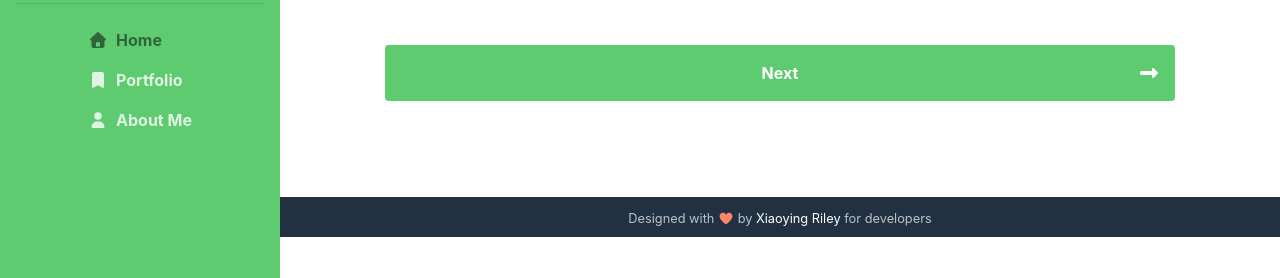
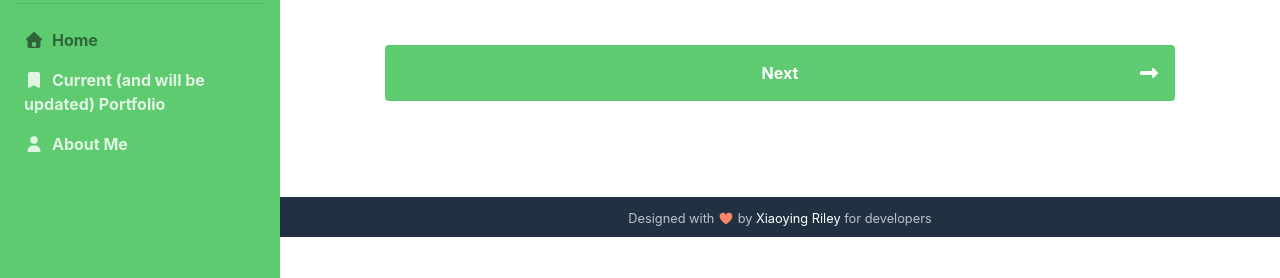
Before and after one commit to jkevink/jkevink.github.io, a plain HTML site: page index.html in a window 1280 px wide. Shown: the part 522-800 px from the top of the page. Drawn offline with Linux system fonts and the light colour scheme.

Commit message:
Update index.html

```diff
--- a/index.html
+++ b/index.html
@@ -49,7 +49,7 @@ background in multisensory, psychoacoustics, and emotion research.<br><a href="a
 					    <a class="nav-link" href="index.html"><i class="fas fa-home fa-fw mr-2"></i>Home <span class="sr-only">(current)</span></a>
 					</li>
 					<li class="nav-item">
-					    <a class="nav-link" href="portfolio.html"><i class="fas fa-bookmark fa-fw mr-2"></i>Portfolio</a>
+					    <a class="nav-link" href="portfolio.html"><i class="fas fa-bookmark fa-fw mr-2"></i>Current (and will be updated) Portfolio</a>
 					</li>
 					<li class="nav-item">
 					    <a class="nav-link" href="about.html"><i class="fas fa-user fa-fw mr-2"></i>About Me</a>
```
